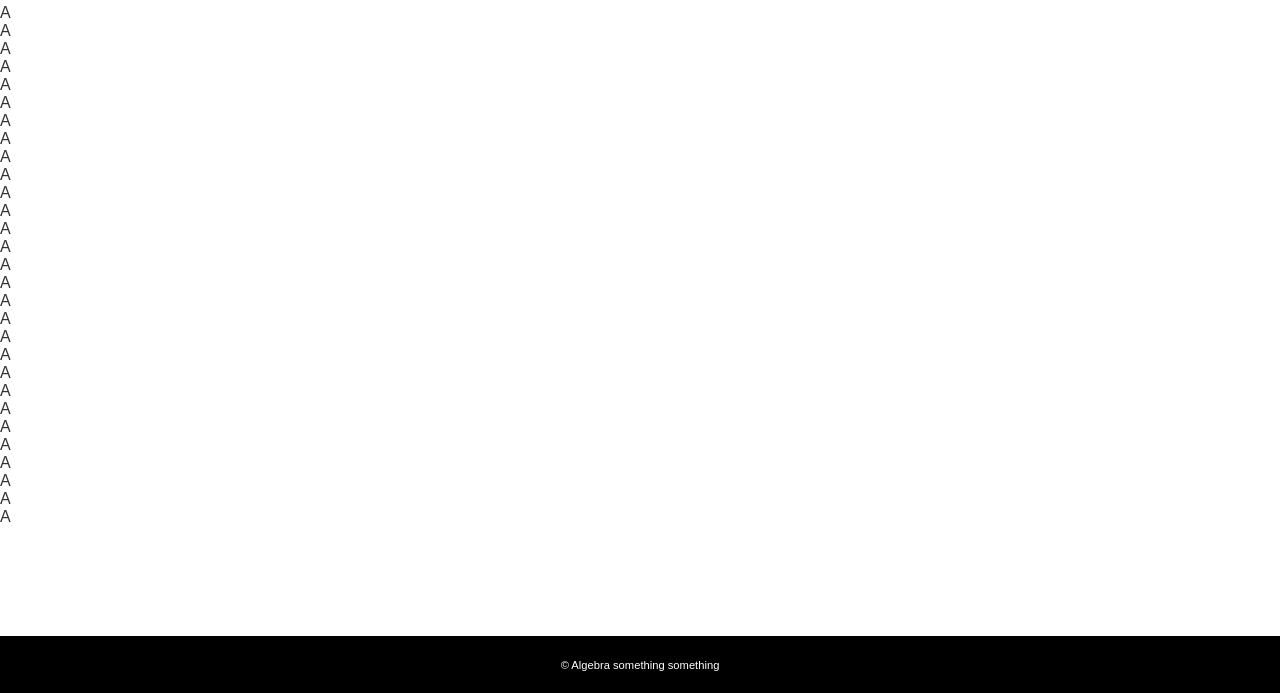
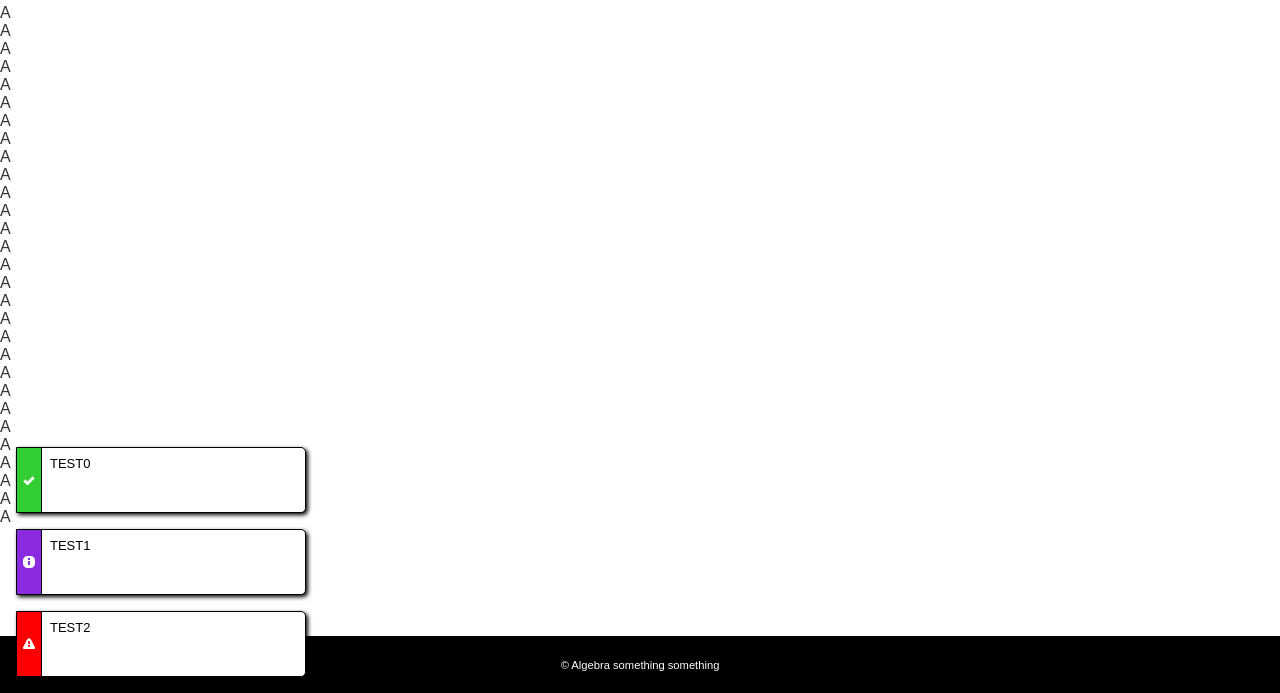
Before and after one commit to DoJukic/SUPIT-project-2023-2024, a plain HTML site: page wsite/home.html in a window 1280 px wide. Shown: the part 107-800 px from the top of the page. Drawn offline with Linux system fonts and the light colour scheme.

Commit message:
Push notifs - main functionality

```diff
--- a/res/custom_style.css
+++ b/res/custom_style.css
@@ -29,9 +29,8 @@ main {
 
 .centered{
     display: flex;
+    justify-content: center;
     align-items: center;
-    justify-content: center;
-	vertical-align: middle;
 }
 
 flex-row{
@@ -168,10 +167,101 @@ simple-loader-m {
 	border: 1px solid black;
 }
 
+/* -------------------- SCROLL TO TOP -------------------- */
+
+scroll-to-top-component{
+	position: fixed;
+	z-index: 1000;
+
+	width: 100vw;
+	height: 100vh;
+
+	pointer-events: none;
+
+	display: flex;
+	align-items: flex-end !important;
+	flex-direction: column;
+}
+
+.sttRotateOnTopDistance {
+	transform: rotate(0deg);
+	transition: transform 0.2s;
+	will-change: auto !important;
+}
+.sttRotateOnTopDistance.sttRotateOnTopDistanceTrigger {
+	transform: rotate(-180deg);
+}
+
+/* -------------------- PUSH NOTIFICATIONS -------------------- */
+
+push-notifications-component{
+	position: fixed;
+	z-index: 500;
+
+	height: 100vh;
+	width: 100vw;
+
+	pointer-events: none;
+
+    display: flex;
+	flex-direction: column;
+    justify-content: flex-end;
+
+	word-wrap: break-word;
+
+	overflow: visible; /* necessary for the animation */
+}
+
+push-notification{
+	box-shadow: 2px 2px 4px black;
+
+	width: calc(10rem + 10%);
+	min-height: 4rem;
+
+	top: 0rem;
+	position:relative; /* Animations will rely on changing "top", which needs a specific position value */
+
+	background-color: white;
+	color: black;
+
+	border: 1px solid black;
+
+	pointer-events: auto;
+
+	display:flex;
+	flex-direction: row;
+
+	/* Children do not have to compy with the border radii if we're using this */
+	overflow: hidden;
+}
+
+push-notification-success{
+	background-color: limegreen;
+	min-width: 1.5rem;
+}
+push-notification-info{
+	background-color: blueviolet;
+	min-width: 1.5rem;
+}
+push-notification-fail{
+	background-color: red;
+	min-width: 1.5rem;
+}
+
+push-notification-content{
+	border-left: 1px solid black;
+
+	font-size: small;
+
+	display:block;
+	flex-grow: 1;
+}
+
 /* -------------------- MODAL -------------------- */
+
 modal-component{
 	position: fixed;
-	z-index: 2000; /* Makes sure it appears above JqueryUI elements too */
+	z-index: 2000;
 
 	height: 100vh;
 	width: 100vw;
@@ -183,8 +273,8 @@ modal-component{
 
 	opacity: 0;
     display: none;
+    justify-content: center;
     align-items: center;
-    justify-content: center;
 	vertical-align: middle;
 }
 /* Not the best browser support, but it runs on everything that matters */
@@ -194,20 +284,20 @@ modal-component:not(:has(flex-column:hover)):hover{
 }
 
 /* -------------------- HEADER -------------------- */
+
 header {
-	display: flex;
-	flex-grow: 1;
-
 	overflow: hidden;
-
-	justify-content: center;
-	align-items: stretch; /* Align vertical */
 
 	background-color: rgb(0, 0, 0);
 	color: white;
 
+	display: flex;
 	text-align: center;
 	vertical-align: middle;
+	justify-content: center;
+	align-items: stretch;
+
+	flex-grow: 1;
 }
 
 /* Seperate the visuals from the behaviour */
@@ -283,28 +373,6 @@ Otherwise color seems to be whatever is last in the .css file
 	border-color: black !important;
 }
 
-/* -------------------- SCROLL TO TOP -------------------- */
-
-scroll-to-top-component{
-	position: fixed;
-	width: 100vw;
-	height: 100vh;
-	pointer-events: none;
-
-	display: flex;
-	align-items: flex-end !important;
-	flex-direction: column;
-}
-
-.sttRotateOnTopDistance {
-	transform: rotate(0deg);
-	transition: transform 0.2s;
-	will-change: auto !important;
-}
-.sttRotateOnTopDistance.sttRotateOnTopDistanceTrigger {
-	transform: rotate(-180deg);
-}
-
 /* -------------------- FOOTER -------------------- */
 
 footer{
--- a/wsite/components/header.js
+++ b/wsite/components/header.js
@@ -1,6 +1,7 @@
+// KISS
 try{
-    if(!Modal.exists() || !PushNotifs.exists()){
-        throw new Error("FILES INCLUDED BUT BAD INIT");
+    if(!Modal.ready() || !PushNotifs.ready()){
+        console.warn("Prerequisite scripts report bad init!");
     }
 }catch(ex){
     console.warn("Prerequisite scripts may be missing, please include before component.");
@@ -10,12 +11,11 @@ try{
 class Header extends HTMLElement {
     constructor() {
         super();
+    }
 
-        this.collapsibleIsHidden = true;
-        this.collapsibleIsBusy = false;
-
-        this.modalLock = false;
-    }
+    collapsibleIsHidden = true;
+    collapsibleIsBusy = false;
+    modalLock = false;
 
     static collapsibleImgXPath = "../res/img/navbar/X-symbol-white.png";
     static collapsibleImgMenuPath = "../res/img/navbar/icons8.com-hamburger-menu-50-white.png";
@@ -398,14 +398,14 @@ class Header extends HTMLElement {
         this.collapsibleIsHidden = !newState;
     }
 
-    // We must handle spam-clicking gracefully.
+    // We must handle spam-clicking gracefully, only allow the busy value to be false if the busy counter is 0.
     static checkModalBusyValue(customModal, isBusy){
         if(isBusy){
             customModal.data_busyCounter += 1;
         }else{
             customModal.data_busyCounter -= 1;
             if(customModal.data_busyCounter != 0){
-                isBusy = 1;
+                isBusy = true;
             }
             if(customModal.data_busyCounter < 0){
                 console.error("Busy counter value less than 0!");
--- a/wsite/components/modal.js
+++ b/wsite/components/modal.js
@@ -3,7 +3,7 @@ class Modal extends HTMLElement {
         super();
     }
 
-    static exists(){return true;}
+    static ready(){return true;}
 
     static modalLock = false;
 
--- a/wsite/components/push_notifications.js
+++ b/wsite/components/push_notifications.js
@@ -3,15 +3,110 @@ class PushNotifs extends HTMLElement {
         super();
     }
 
-    static exists(){return(Boolean(PushNotifs.singleton))}
+    static ready(){return(Boolean(PushNotifs.singleton))}
 
     static singleton = null;
+
+    totalHeight = 0;
+
+    static pushNotifSuccessData =
+    html`
+        <push-notification class="defaultMarginHalf roundedBorderHalf"
+            style="margin-top: 0rem; border-top-left-radius: 0rem; border-bottom-left-radius: 0rem;">
+
+            <push-notification-success class="centered">
+                <div class="ui-icon ui-white ui-icon-check"></div>
+            </push-notification-success>
+
+            <push-notification-content class="defaultPaddingHalf">
+                TEST0
+            </push-notification-content>
+        </push-notification>
+    `
+
+    static pushNotifInfoData =
+    html`
+        <push-notification class="defaultMarginHalf roundedBorderHalf"
+            style="margin-top: 0rem; border-top-left-radius: 0rem; border-bottom-left-radius: 0rem;">
+
+            <push-notification-info class="centered">
+                <div class="ui-icon ui-white ui-icon-info"></div>
+            </push-notification-info>
+
+            <push-notification-content class="defaultPaddingHalf">
+                TEST1
+            </push-notification-content>
+        </push-notification>
+    `
+
+    static pushNotifFailData =
+    html`
+        <push-notification class="defaultMarginHalf roundedBorderHalf"
+            style="margin-top: 0rem; border-top-left-radius: 0rem; border-bottom-left-radius: 0rem;">
+
+            <push-notification-fail class="centered">
+                <div class="ui-icon ui-white ui-icon-alert"></div>
+            </push-notification-fail>
+
+            <push-notification-content class="defaultPaddingHalf">
+                TEST2
+            </push-notification-content>
+        </push-notification>
+    `
 
     connectedCallback() {
         if(PushNotifs.singleton != null){
             console.warn("Multiple push notification components detected, this is not supported and will likely break something.");
         }
         PushNotifs.singleton = this;
+
+        this.innerHTML = PushNotifs.pushNotifSuccessData + PushNotifs.pushNotifInfoData + PushNotifs.pushNotifFailData;
+
+        var calculus = 0;
+
+        Array.from(this.children).forEach(element => {
+            console.log($(element).outerHeight(true));
+            calculus += $(element).outerHeight(true);
+        });
+
+        console.log(calculus);
+        // https://stackoverflow.com/questions/6065169/requestanimationframe-with-this-keyword (thanks, James World!)
+        requestAnimationFrame(() => this.animate());
+        this.style.top = "400px";
+    }
+
+    static pushNotificationSuccess(htmlInput){
+        var _this = PushNotifs.singleton;
+
+        _this.innerHTML += pushNotifSuccessData;
+
+        _this.notifAdded();
+    }
+
+    static pushNotificationError(htmlInput){
+        var _this = PushNotifs.singleton;
+    }
+
+    static pushNotificationInfo(htmlInput){
+        var _this = PushNotifs.singleton;
+    }
+
+    notifAdded(){
+        var target = this.children[this.children.length - 1];
+        var height = $(target).outerHeight(true);
+
+        this.style.top = `${Number(this.style.top.split("px")[0]) + height}px`;
+    }
+
+    animate(){
+        var topValue = Number(this.style.top.split("px")[0]);
+
+        if(topValue > 0){
+            topValue -= 0.05 * topValue;
+            this.style.top = `${(topValue >= 1) ? topValue : 0}px`;
+        }
+
+        requestAnimationFrame(() => this.animate()); // It's probably fine
     }
 }
 
--- a/wsite/components/scroll_to_top.js
+++ b/wsite/components/scroll_to_top.js
@@ -5,7 +5,7 @@ class ScrollToTop extends HTMLElement {
         this.overflowResizeObserver = null;
     }
 
-    static targetClass = "sttRotateOnTopDistanceTrigger";
+     static targetClass = "sttRotateOnTopDistanceTrigger";
 
     checkDisplay(){
         if (($("body").height() - 300) > $(window).height()) {
```
